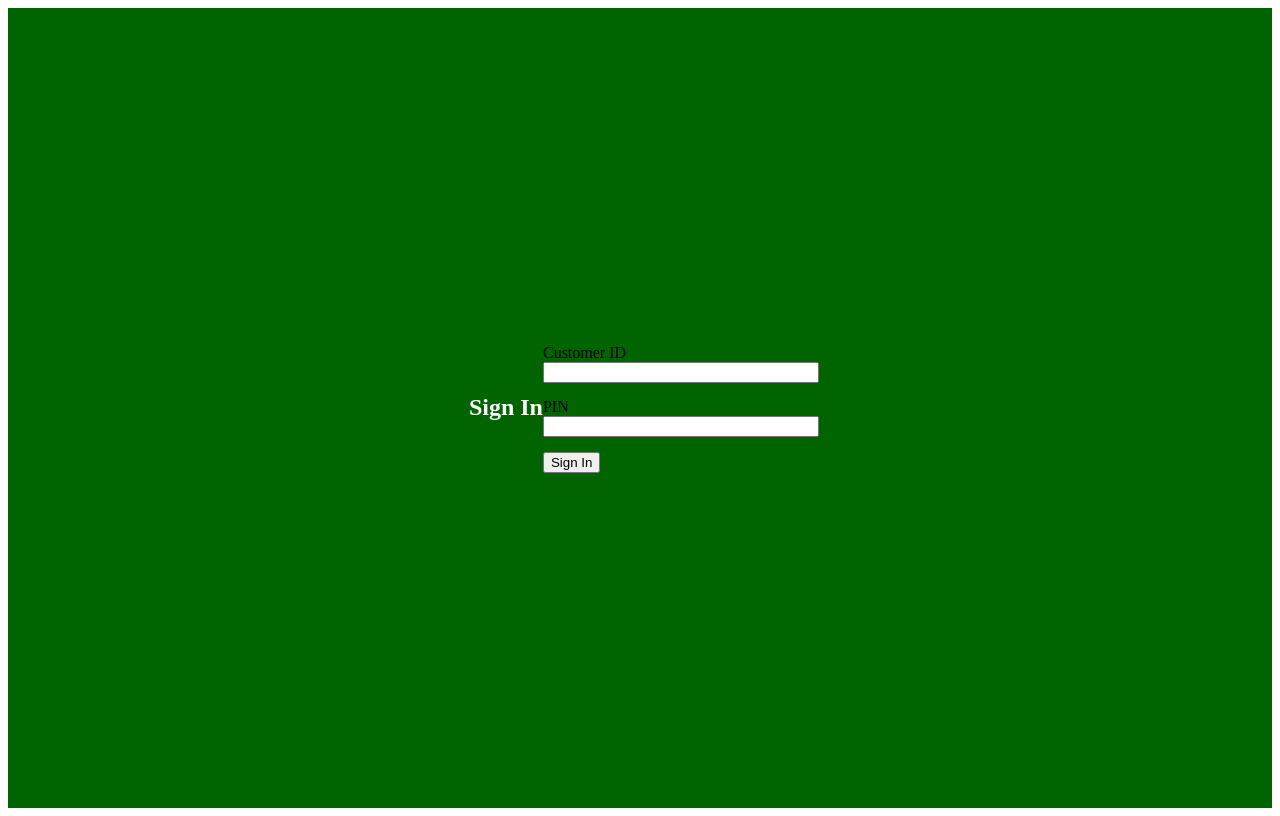
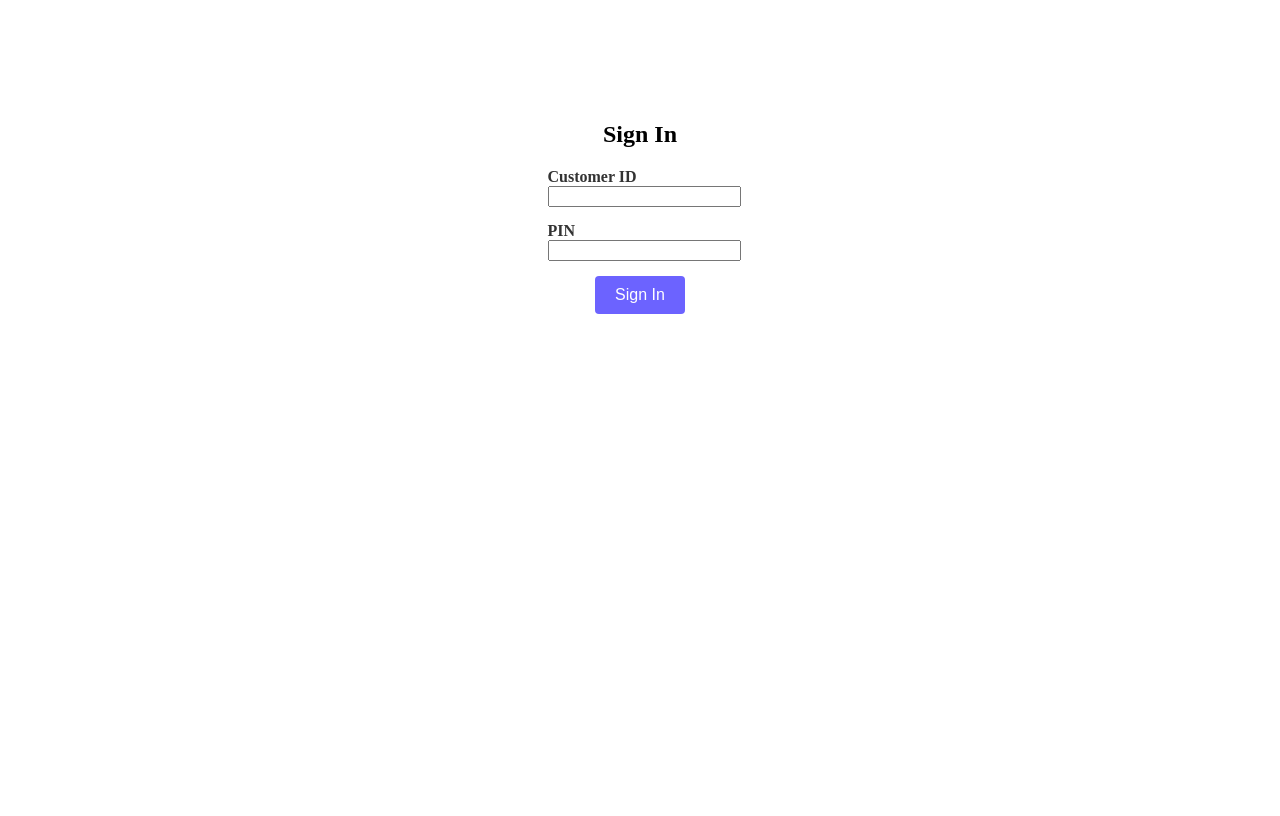
Before and after one commit to Eldon-498/atm-demo, an Angular app: page /sign-in in a window 1280 px wide. Built offline with nearby package versions, Linux system fonts and the light colour scheme.

Commit message:
sign in styling

```diff
--- a/src/app/app-routing.module.ts
+++ b/src/app/app-routing.module.ts
@@ -1,7 +1,7 @@
 import { NgModule } from '@angular/core';
 import { RouterModule, Routes } from '@angular/router';
 import { SignInComponent } from './sign-in/sign-in.component';
-import { LoginPageComponent } from './login-page/login-page.component'; // Adjust the path as needed
+import { LoginPageComponent } from './login-page/login-page.component';
 
 const routes: Routes = [
   { path: 'sign-in', component: SignInComponent },
--- a/src/app/login-page/login-page.component.css
+++ b/src/app/login-page/login-page.component.css
@@ -3,7 +3,7 @@
     justify-content: center;
     align-items: center;
     height: 50vh;
-    flex-direction: column; /* Adjust the layout to be vertical */
+    flex-direction: column;
   }
 
   .app-heading {
--- a/src/app/sign-in/sign-in.component.css
+++ b/src/app/sign-in/sign-in.component.css
@@ -2,19 +2,44 @@
     display: flex;
     justify-content: center;
     align-items: center;
-    height: 100vh;
-    background-color: darkgreen;
+    height: 50vh;
+    flex-direction: column;
+
+  }
+
+  .sign-in {
+    color: #006400;
+    text-align: center;
+    margin-bottom: 20px;
   }
 
   .login-header {
-    color: white;
     margin-bottom: 20px;
+    font-size: 24px;
   }
 
   .form-group {
     margin-bottom: 15px;
   }
 
+  .form-group label {
+    display: block;
+    font-weight: bold;
+    color: #333;
+    width: 120px;
+  }
+
   .form-control {
     width: 100%;
   }
+  .btn-primary {
+    display: block;
+    margin: 0 auto;
+    background-color: #6c63ff;
+    border: none;
+    color: #fff;
+    padding: 10px 20px;
+    font-size: 16px;
+    border-radius: 4px;
+    cursor: pointer;
+  }
```
